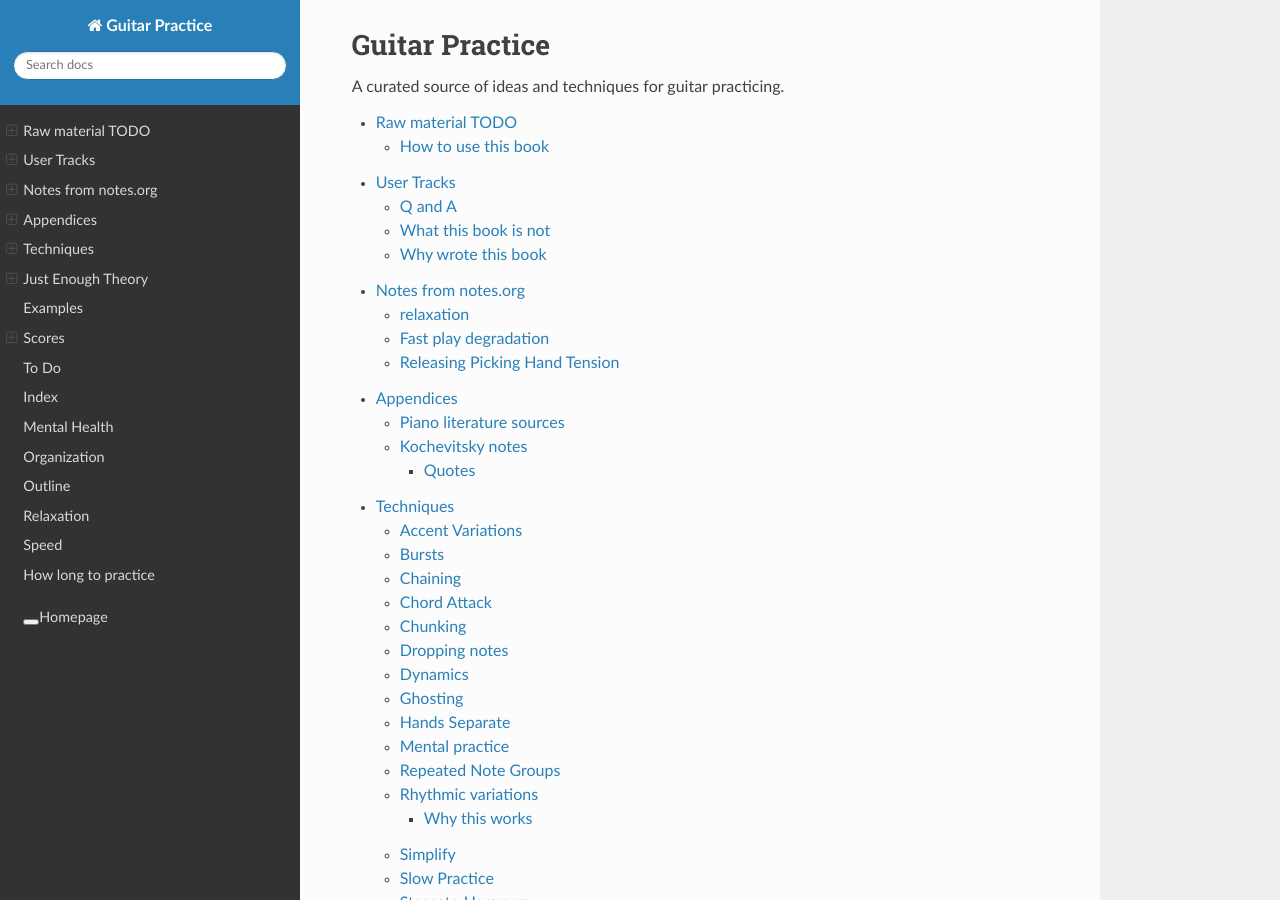
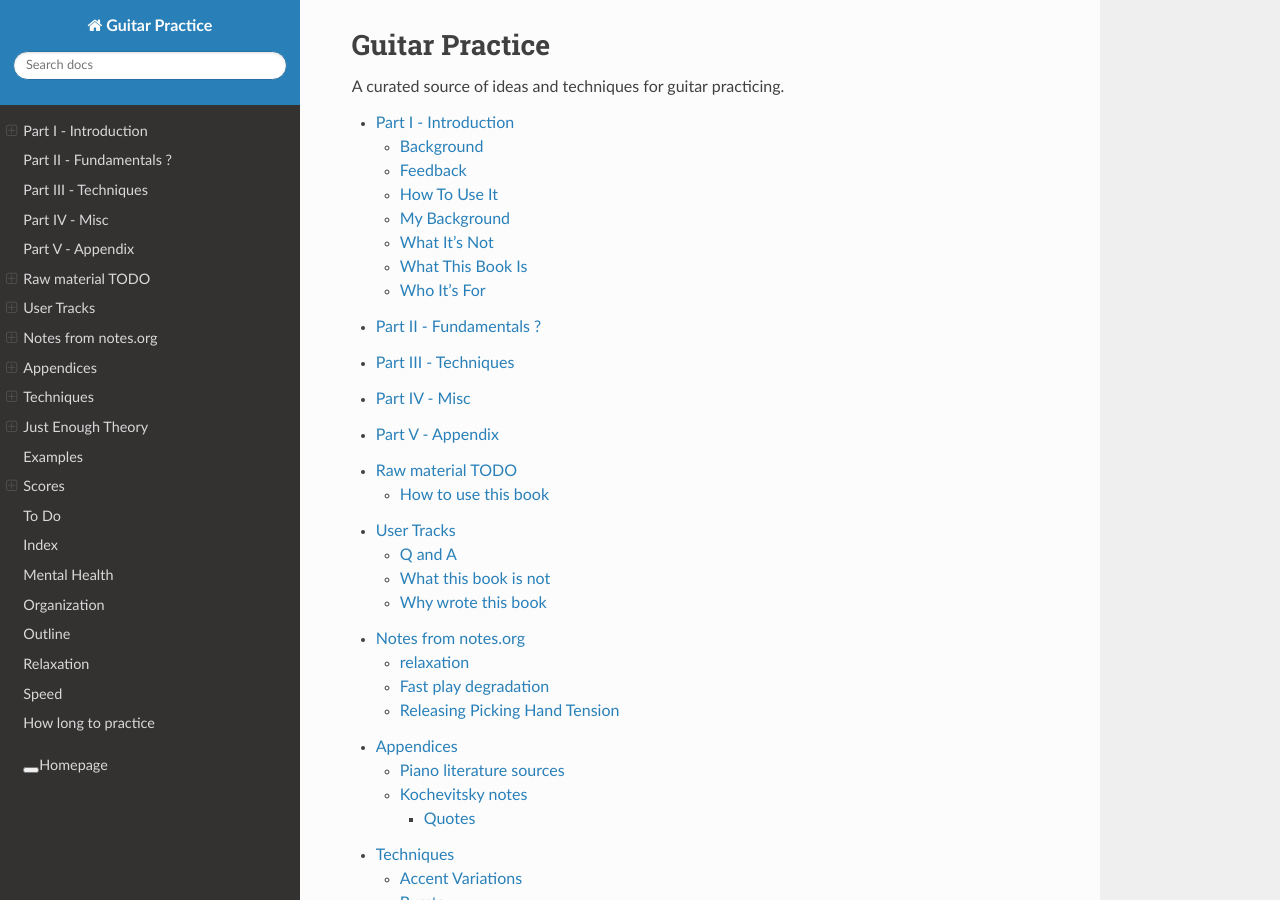
Before and after one commit to jzohrab/practicing-guitar, a Sphinx documentation site: the page built from docs/index.rst, in a window 1280 px wide and 900 px high. Built offline with Sphinx 7.4.7 and the Read the Docs theme 2.0.0, drawn with Linux system fonts in a browser that asks for light colours; a script that is not in the unit is left out.

Commit message:
Skeleton pages for sections.

```diff
--- a/docs/index.rst
+++ b/docs/index.rst
@@ -13,6 +13,11 @@ A curated source of ideas and techniques for guitar practicing.
    :name: mastertoc
    :glob:
 
+   part-1/index
+   part-2/index
+   part-3/index
+   part-4/index
+   part-5/index
    inbox
    techniques/index
    theory/index
--- /dev/null
+++ b/docs/part-1/background.rst
@@ -0,0 +1,4 @@
+Background
+----------
+
+.. todo:: fill in content for background.rst
--- /dev/null
+++ b/docs/part-1/feedback.rst
@@ -0,0 +1,4 @@
+Feedback
+--------
+
+.. todo:: fill in content for feedback.rst
--- /dev/null
+++ b/docs/part-1/how-to-use-it.rst
@@ -0,0 +1,4 @@
+How To Use It
+-------------
+
+.. todo:: fill in content for how-to-use-it.rst
--- /dev/null
+++ b/docs/part-1/index.rst
@@ -0,0 +1,8 @@
+#####################
+Part I - Introduction
+#####################
+
+.. toctree::
+   :glob:
+
+   *
--- /dev/null
+++ b/docs/part-1/my-background.rst
@@ -0,0 +1,4 @@
+My Background
+-------------
+
+.. todo:: fill in content for my-background.rst
--- /dev/null
+++ b/docs/part-1/what-its-not.rst
@@ -0,0 +1,4 @@
+What It's Not
+-------------
+
+.. todo:: fill in content for what-its-not.rst
--- /dev/null
+++ b/docs/part-1/what-this-book-is.rst
@@ -0,0 +1,4 @@
+What This Book Is
+-----------------
+
+.. todo:: fill in content for what-this-book-is.rst
--- /dev/null
+++ b/docs/part-1/who-its-for.rst
@@ -0,0 +1,4 @@
+Who It's For
+------------
+
+.. todo:: fill in content for who-its-for.rst
--- /dev/null
+++ b/docs/part-2/index.rst
@@ -0,0 +1,8 @@
+########################
+Part II - Fundamentals ?
+########################
+
+.. toctree::
+   :glob:
+
+   *
--- /dev/null
+++ b/docs/part-3/index.rst
@@ -0,0 +1,8 @@
+#####################
+Part III - Techniques
+#####################
+
+.. toctree::
+   :glob:
+
+   *
--- /dev/null
+++ b/docs/part-4/index.rst
@@ -0,0 +1,8 @@
+##############
+Part IV - Misc
+##############
+
+.. toctree::
+   :glob:
+
+   *
--- /dev/null
+++ b/docs/part-5/index.rst
@@ -0,0 +1,8 @@
+#################
+Part V - Appendix
+#################
+
+.. toctree::
+   :glob:
+
+   *
```
